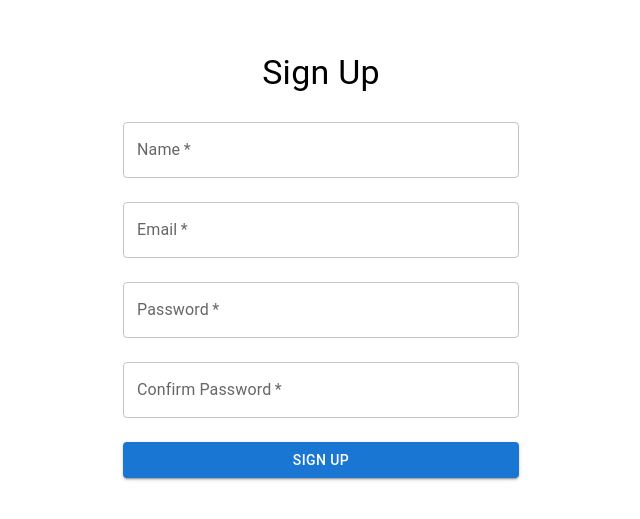
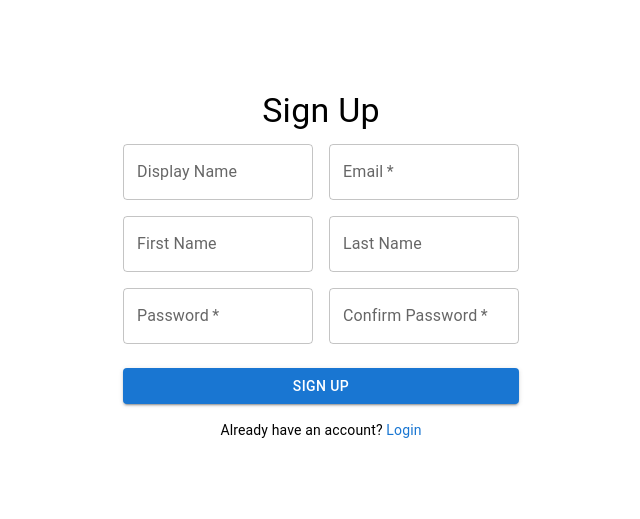
Before and after one commit to HETARTH7/xrossfit-ui, a Next.js app: page /signup in a window 1280 px wide. Shown: the part 135-654 px from the top of the page, without its empty margins (319-959 px from the left). Built offline with nearby package versions, Linux system fonts and the light colour scheme.

Commit message:
login-signup: implement signup page

```diff
--- a/package.json
+++ b/package.json
@@ -13,9 +13,11 @@
     "@emotion/styled": "^11.14.1",
     "@mui/icons-material": "^7.3.2",
     "@mui/material": "^7.3.2",
+    "axios": "^1.13.2",
     "next": "15.5.4",
     "react": "19.1.0",
-    "react-dom": "19.1.0"
+    "react-dom": "19.1.0",
+    "react-toastify": "^11.0.5"
   },
   "devDependencies": {
     "@eslint/eslintrc": "^3",
--- /dev/null
+++ b/src/app/api/axios.js
@@ -0,0 +1,5 @@
+import axios from "axios";
+
+export default axios.create({
+  baseURL: process.env.SERVER_BASE_URL || "http://localhost:8080"
+});
--- a/src/app/components/Signup.tsx
+++ b/src/app/components/Signup.tsx
@@ -1,26 +1,50 @@
 "use client";
 
 import React, { useState } from "react";
-import { Container, Box, TextField, Button, Typography } from "@mui/material";
+import {
+  Container,
+  Box,
+  TextField,
+  Button,
+  Typography,
+} from "@mui/material";
+import Link from "next/link";
+import axios from "../api/axios";
+import { toast, ToastContainer } from "react-toastify";
+import { AxiosError } from "axios";
 
 export default function Signup() {
-  const [name, setName] = useState<string>("");
-  const [email, setEmail] = useState<string>("");
-  const [password, setPassword] = useState<string>("");
-  const [confirmPassword, setConfirmPassword] = useState<string>("");
+  const [displayName, setDisplayName] = useState("");
+  const [firstName, setFirstName] = useState("");
+  const [lastName, setLastName] = useState("");
+  const [email, setEmail] = useState("");
+  const [password, setPassword] = useState("");
+  const [confirmPassword, setConfirmPassword] = useState("");
 
-  const handleSubmit = (e: React.FormEvent<HTMLFormElement>) => {
+  const handleSubmit = async (e: React.FormEvent<HTMLFormElement>) => {
     e.preventDefault();
-
+    try {
       if (password !== confirmPassword) {
-      alert("Passwords do not match!");
         return;
       }
-    console.log("Name:", name, "Email:", email, "Password:", password);
+      const responseBody = {displayName, firstName, lastName, email, password};
+
+      const response = await axios.post("/auth/signup", responseBody);
+      const json = await response.data;
+      toast.success("Signup Sucess! Welcome.");
+      console.log(json);
+
+    } catch (error) {
+      if(error instanceof AxiosError){
+        toast.error(error.response?.data.error);
+        console.error(error.message+": "+error.response?.data.error)
+      }
+    }
   };
 
   return (
     <Container maxWidth="xs">
+      <ToastContainer/>
       <Box
         display="flex"
         flexDirection="column"
@@ -31,58 +55,69 @@ export default function Signup() {
         <Typography variant="h4" gutterBottom>
           Sign Up
         </Typography>
-
         <Box component="form" onSubmit={handleSubmit} width="100%">
+          <Box display="flex" gap={2}>
             <TextField
-            margin="normal"
               fullWidth
-            label="Name"
-            value={name}
-            onChange={(e: React.ChangeEvent<HTMLInputElement>) =>
-              setName(e.target.value)
-            }
+              label="Display Name"
+              value={displayName}
+              onChange={(e) => setDisplayName(e.target.value || "")}
+            />
+            <TextField
+              fullWidth
+              label="Email"
+              type="email"
+              value={email}
+              onChange={(e) => setEmail(e.target.value)}
+              required
+            />
+          </Box>
+          <Box mt={2} display="flex" gap={2}>
+            <TextField
+              fullWidth
+              label="First Name"
+              value={firstName}
+              onChange={(e) => setFirstName(e.target.value || "")}
+            />
+            <TextField
+              fullWidth
+              label="Last Name"
+              value={lastName}
+              onChange={(e) => setLastName(e.target.value || "")}
+            />
+          </Box>
+          <Box mt={2} display="flex" gap={2}>
+            <TextField
+              fullWidth
+              label="Password"
+              type="password"
+              value={password}
+              onChange={(e) => setPassword(e.target.value)}
               required
             />
 
             <TextField
-            margin="normal"
-            fullWidth
-            label="Email"
-            type="email"
-            value={email}
-            onChange={(e: React.ChangeEvent<HTMLInputElement>) =>
-              setEmail(e.target.value)
-            }
-            required
-          />
-
-          <TextField
-            margin="normal"
-            fullWidth
-            label="Password"
-            type="password"
-            value={password}
-            onChange={(e: React.ChangeEvent<HTMLInputElement>) =>
-              setPassword(e.target.value)
-            }
-            required
-          />
-
-          <TextField
-            margin="normal"
               fullWidth
               label="Confirm Password"
               type="password"
               value={confirmPassword}
-            onChange={(e: React.ChangeEvent<HTMLInputElement>) =>
-              setConfirmPassword(e.target.value)
-            }
+              onChange={(e) => setConfirmPassword(e.target.value)}
               required
             />
-
-          <Button type="submit" fullWidth variant="contained" sx={{ mt: 2 }}>
+          </Box>
+          <Button type="submit" fullWidth variant="contained" sx={{ mt: 3 }}>
             Sign Up
           </Button>
+          <Typography
+            variant="body2"
+            textAlign="center"
+            mt={2}
+          >
+            Already have an account?{" "}
+            <Link href="/login" style={{ color: "#1976d2" }}>
+              Login
+            </Link>
+          </Typography>
         </Box>
       </Box>
     </Container>
```
Also changed, not shown: 1 other file (tests, documents, lock files or other folders). Lines whose indentation alone changed are shown as unchanged.
